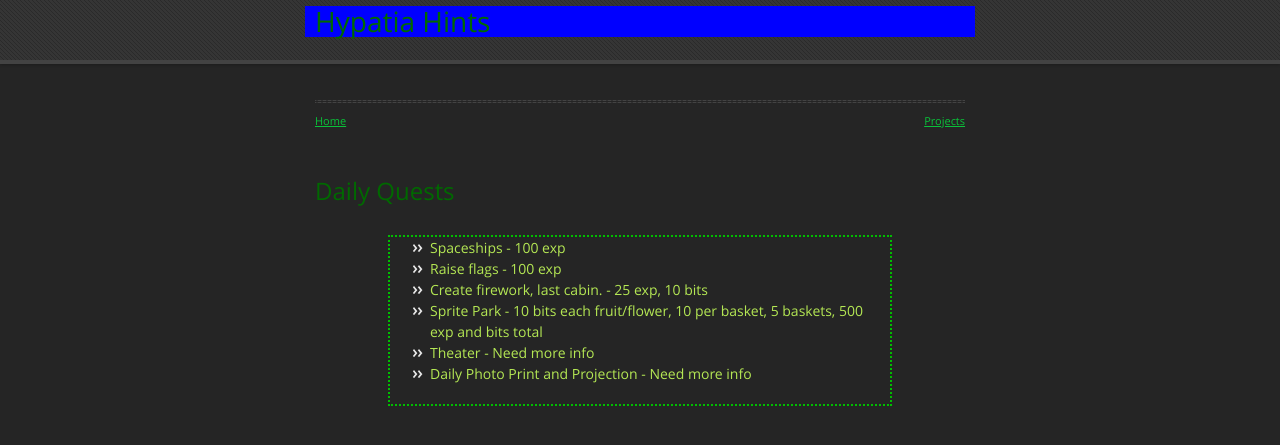
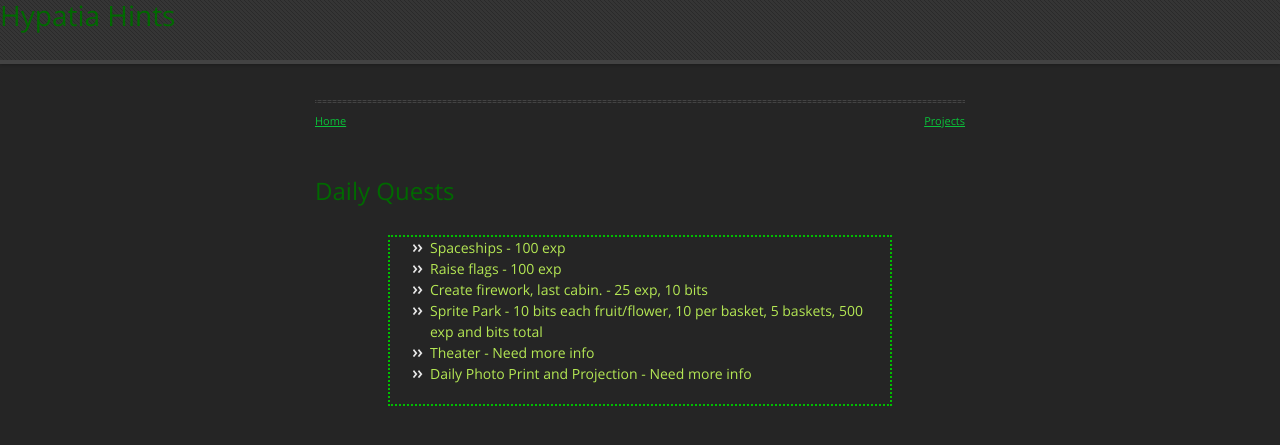
Before and after one commit to LunarTiger/hypatia, a Jekyll site: the page built from index.md, in a window 1280 px wide. Shown: the top 445 px of the page. Built offline with Jekyll 4.4.1, drawn with Linux system fonts in a browser that asks for light colours; our own code applies the rules of GitHub Pages for plain Markdown files.

```diff
--- a/_layouts/default.html
+++ b/_layouts/default.html
@@ -30,9 +30,7 @@
       </div><!-- end header -->
 
       <div id="header">
-        <nav>
-          <h1>{{ site.title | default: site.github.repository_name }}</h1>
-        </nav>
+          <h1>Hypatia Hints</h1>
       </div>
 
     <div class="wrapper">
```
